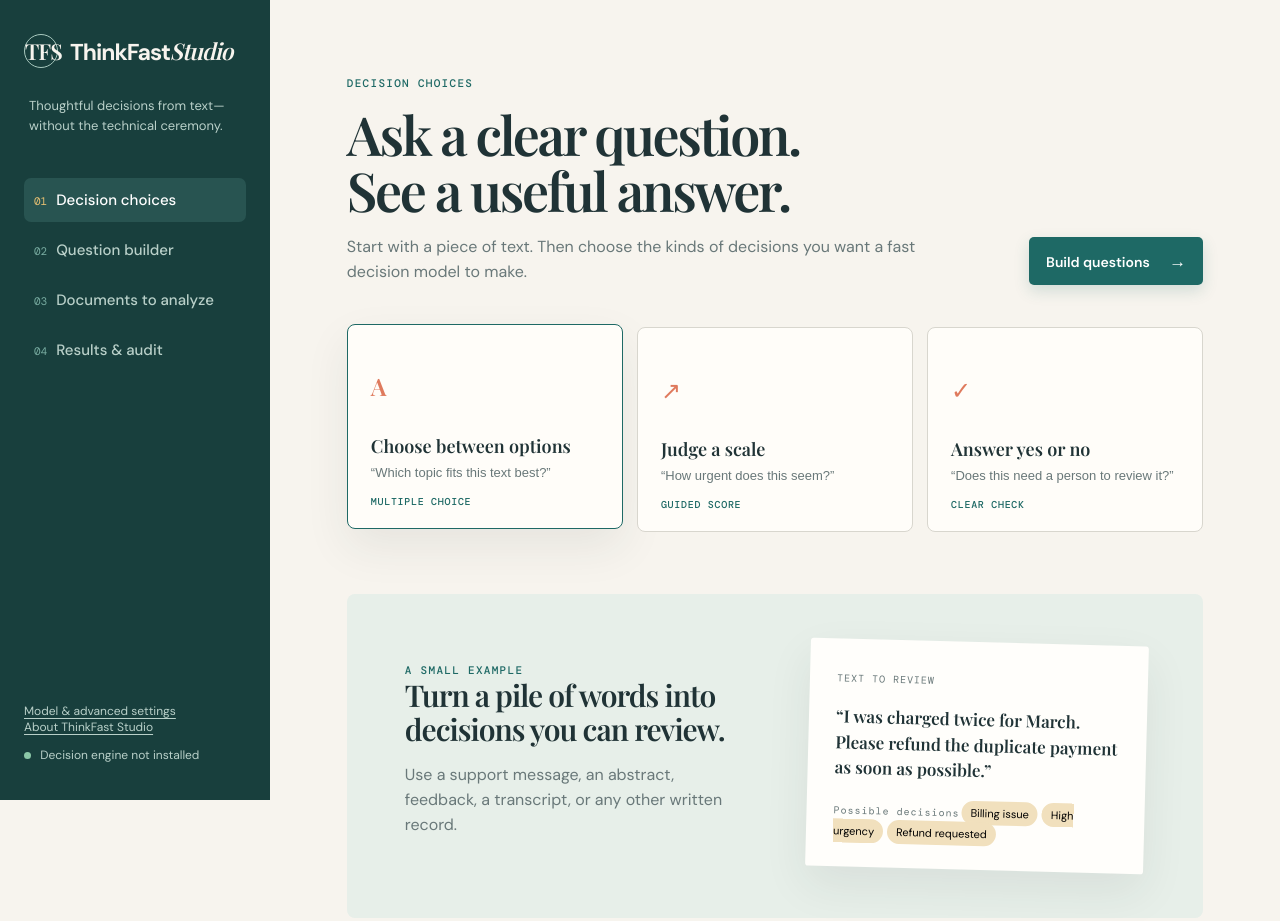
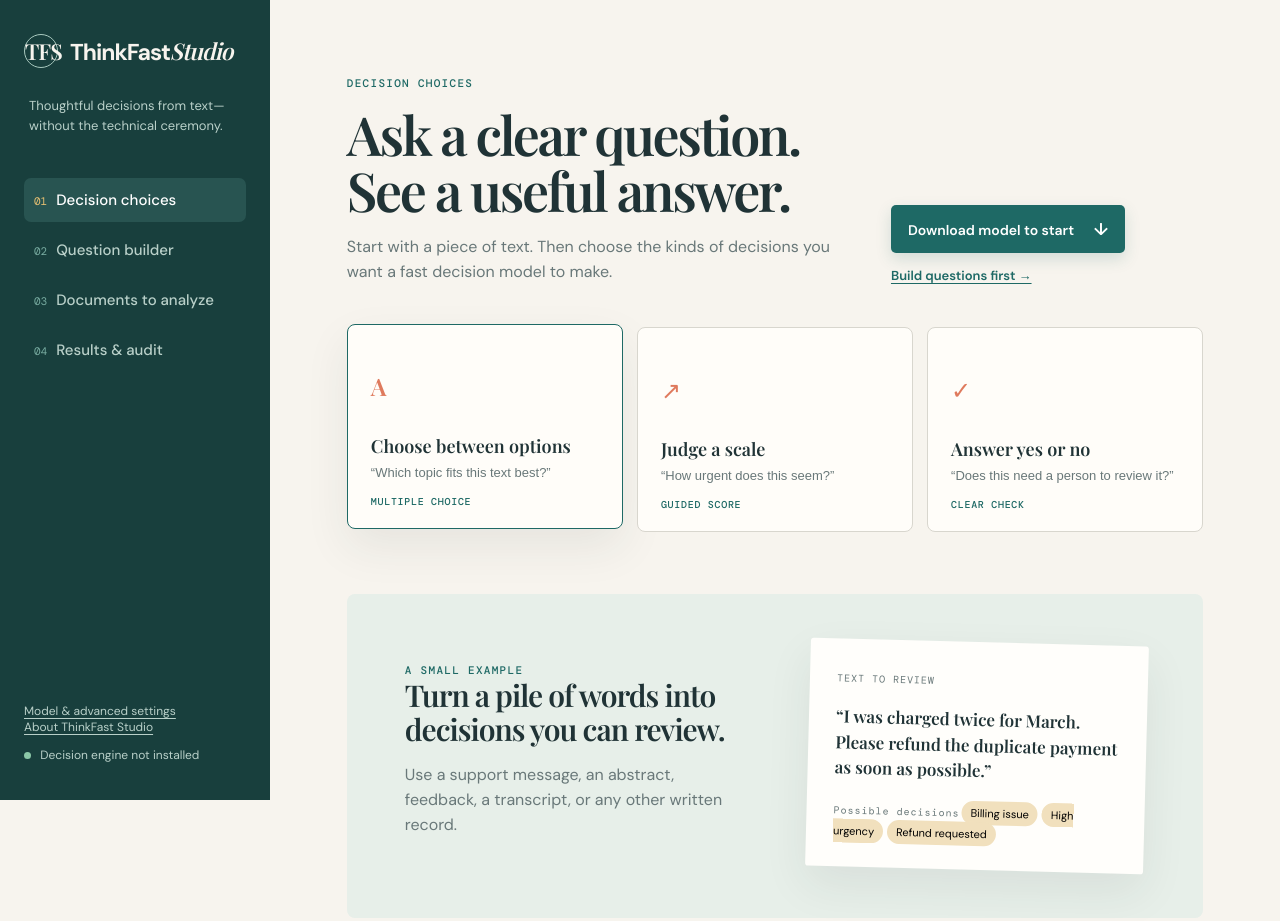
Before and after one commit to alamirnovin/thinkfast-studio, a website built with Vite: page index.html in a window 1280 px wide. Built offline with nearby package versions, Linux system fonts and the light colour scheme.

Commit message:
Make model download the first visible action

```diff
--- a/index.html
+++ b/index.html
@@ -36,7 +36,7 @@
           <div class="eyebrow">Decision choices</div>
           <div class="page-heading split-heading">
             <div><h1>Ask a clear question.<br />See a useful answer.</h1><p>Start with a piece of text. Then choose the kinds of decisions you want a fast decision model to make.</p></div>
-            <button class="primary-button" data-go="builder">Build questions <span>→</span></button>
+            <div class="start-actions"><button class="primary-button download-model-button" id="startDownload">Download model to start <span>↓</span></button><button class="text-button" data-go="builder">Build questions first →</button></div>
           </div>
           <div class="decision-grid" id="decisionCards">
             <button class="decision-card selected" data-type="choice"><span class="card-number">A</span><strong>Choose between options</strong><small>“Which topic fits this text best?”</small><b>Multiple choice</b></button>
```
